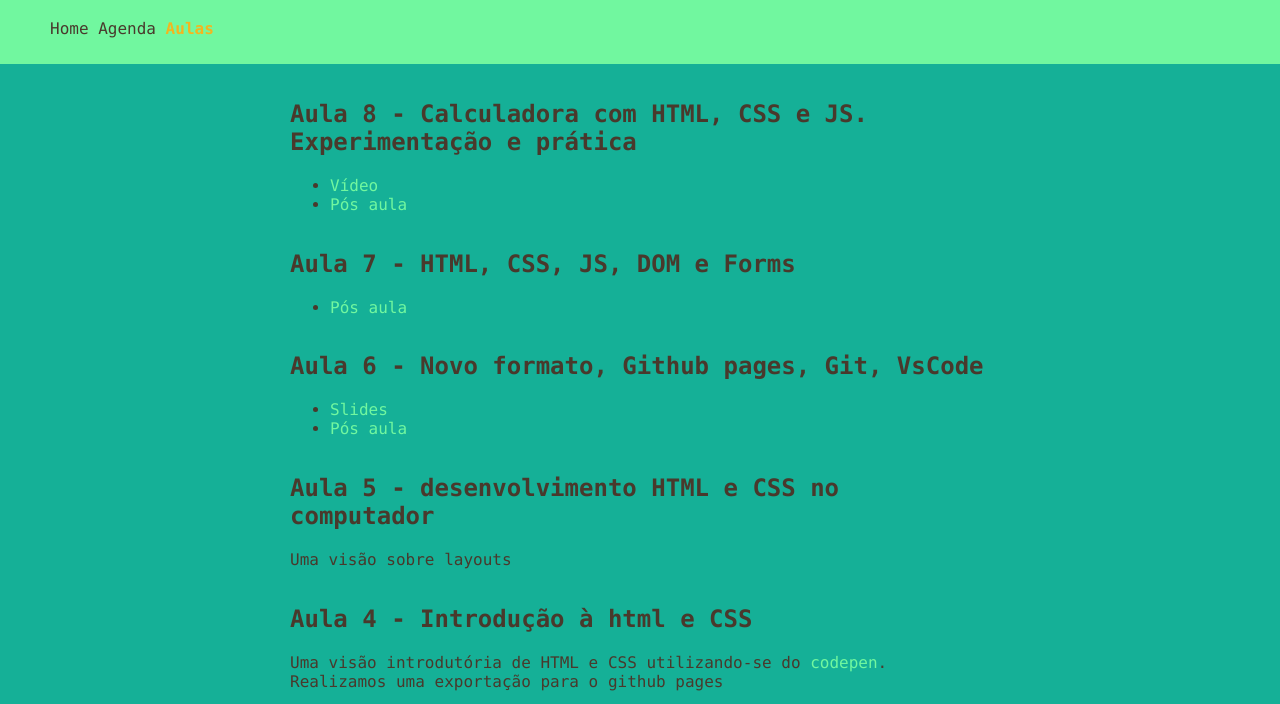
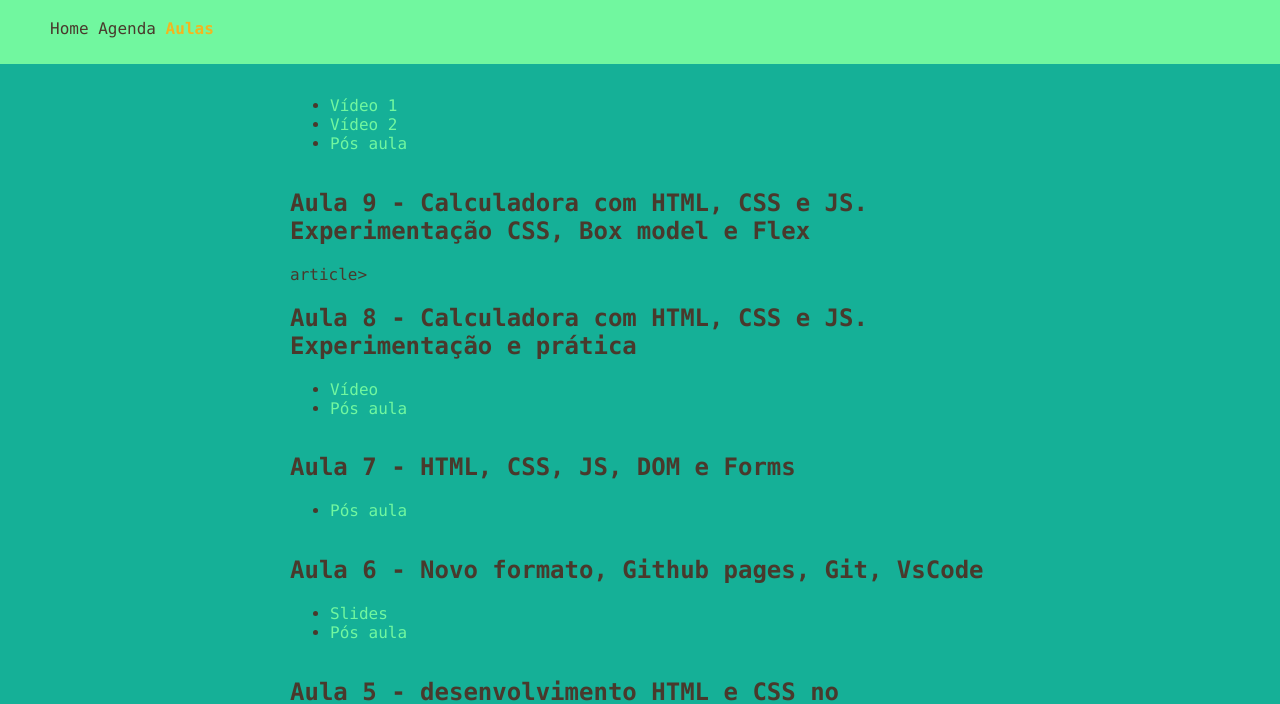
Before and after one commit to drFabio/codingClub, a plain HTML site: page classes.html in a window 1280 px wide. Shown: the part 72-776 px from the top of the page. Drawn offline with Linux system fonts and the light colour scheme.

Commit message:
feat: adds class #4 2022

```diff
--- a/classes.html
+++ b/classes.html
@@ -154,6 +154,33 @@
               </ul>
             </section>
           </article>
+          article>
+            <h2>
+              Aula 9 - Calculadora com HTML, CSS e JS. Experimentação CSS, Box model e Flex
+            </h2>
+            <section>
+              <ul>
+                <li>
+                  <a
+                    href="https://www.loom.com/share/dc227646753a4b55afe8dbfce86fab4a"
+                    >Vídeo 1</a
+                  >
+                </li>
+                <li>
+                  <a
+                    href="https://www.loom.com/share/f7385d70db6c4a928895d0cd044df594"
+                    >Vídeo 2</a
+                  >
+                </li>
+                <li>
+                  <a
+                    href="https://docs.google.com/document/d/1lcOrlHSteFJGk7LFlwil6fjnfCStUU7Hi93_g4qxQSs/edit?usp=sharing"
+                    >Pós aula</a
+                  >
+                </li>
+              </ul>
+            </section>
+          </article>
         </div>
       </main>
       <footer>From Brazil to Germany, to Canada, to the world</footer>
```
